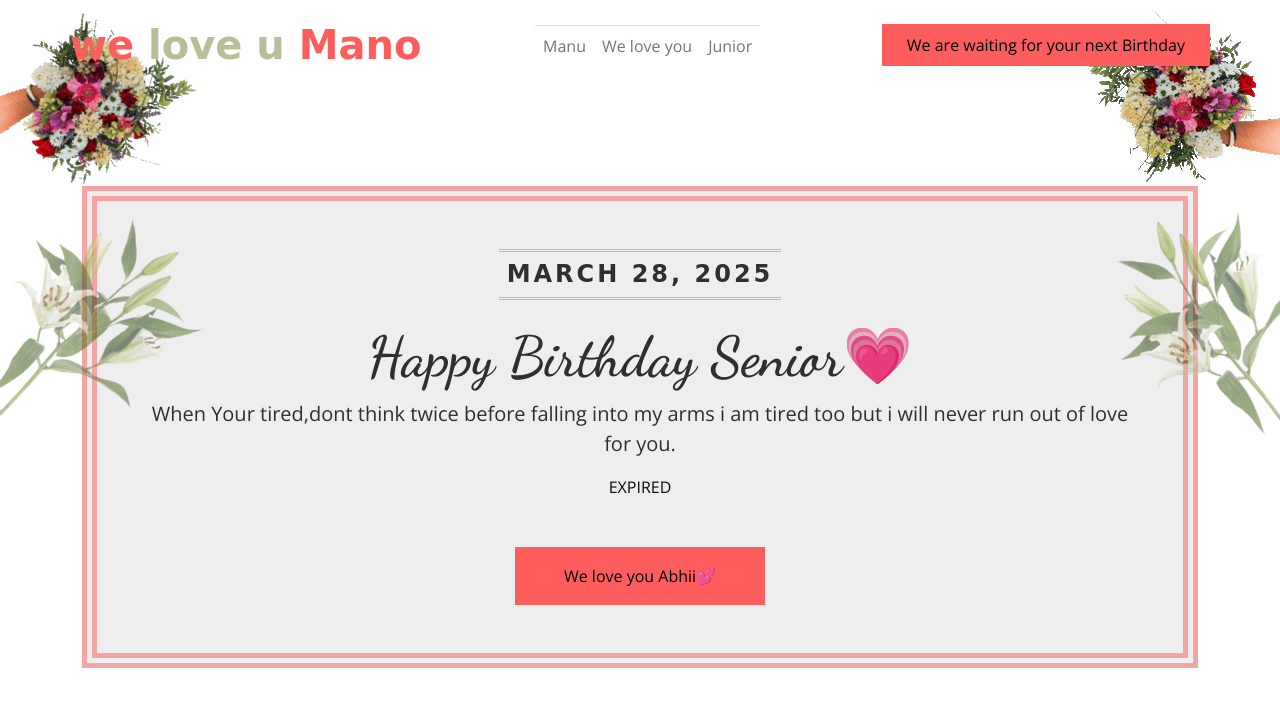
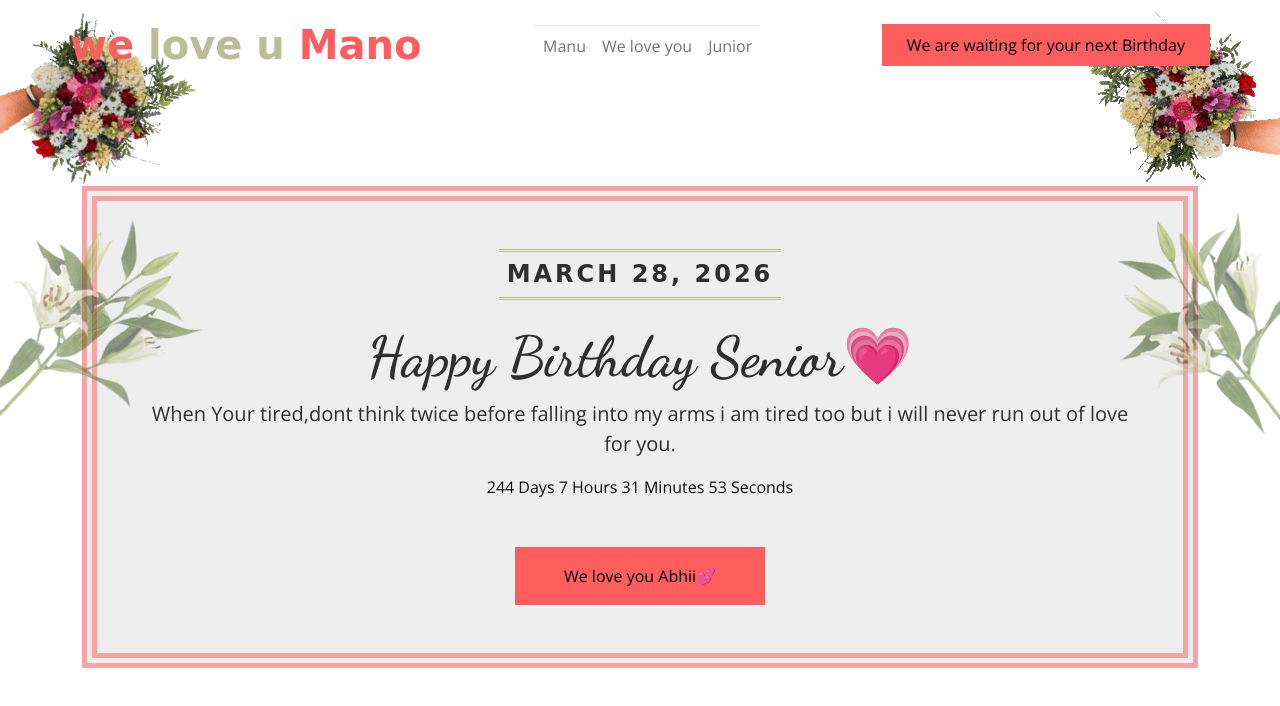
Before and after one commit to GaviniShasank/abhibirthday, a plain HTML site: page date.html in a window 1280 px wide. Shown: the top 706 px of the page. Drawn offline with nearby package versions, Linux system fonts and the light colour scheme; a web font is replaced by a local one.

Commit message:
Add files via upload

```diff
--- a/date.html
+++ b/date.html
@@ -78,7 +78,7 @@
             <div class="wedding-date text-center bg-light p-5" style="border-style: double !important; border: 15px solid rgba(253, 93, 93, 0.5);">
                 <div class="wedding-date-content">
                     <div class="d-inline-block border-end-0 border-start-0 border-secondary p-2 mb-4" style="border-style: double;">
-                        <h4 class="text-dark text-uppercase fw-bold mb-0" style="letter-spacing: 3px;">March 28, 2025</h4>
+                        <h4 class="text-dark text-uppercase fw-bold mb-0" style="letter-spacing: 3px;">March 28, 2026</h4>
                     </div>
                     <h1 class="display-4">Happy Birthday Senior💗</h1>
                     <p class="text-dark fs-5">When Your tired,dont think twice before falling into my arms i am tired too but i will never run out of love for you.</p>
@@ -101,7 +101,7 @@
     <!-- JavaScript for Countdown Timer -->
     <script>
         // Set the date of your wedding
-        var weddingDate = new Date("March 28, 2025 00:00:00").getTime();
+        var weddingDate = new Date("March 28, 2026 00:00:00").getTime();
 
         // Update the countdown every second
         var x = setInterval(function () {
```
Also changed, not shown: about.html (+1 -1 lines).
